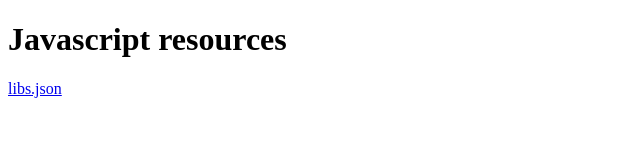
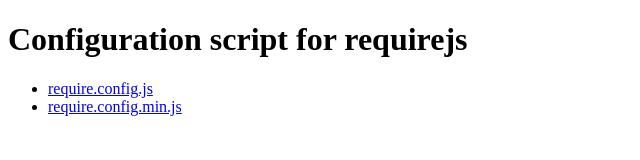
Before and after one commit to quantmind/require-config-js, a website: page index.html in a window 1280 px wide. Shown: the whole page, without its empty margins (0-640 px from the left). Drawn offline with Linux system fonts and the light colour scheme.

Commit message:
added highlight

```diff
--- a/index.html
+++ b/index.html
@@ -4,7 +4,10 @@
 <meta charset='utf-8'>
 </head>
 <body>
-<h1>Javascript resources</h1>
-<a href="libs.json">libs.json</a>
+<h1>Configuration script for requirejs</h1>
+<ul>
+<li><a href="require.config.js">require.config.js</a></li>
+<li><a href="require.config.min.js">require.config.min.js</a></li>
+</ul>
 </body>
 </html>
--- a/require.config.js
+++ b/require.config.js
@@ -21,6 +21,7 @@ var require = (function (require) {
         "d3": "//cdnjs.cloudflare.com/ajax/libs/d3/3.4.11/d3",
         "gridster": "//cdnjs.cloudflare.com/ajax/libs/jquery.gridster/0.2.1/jquery.gridster",
         "holder": "//cdnjs.cloudflare.com/ajax/libs/holder/2.3.1/holder",
+        "highlight": "//cdnjs.cloudflare.com/ajax/libs/highlight.js/8.2/highlight.min.js",
         "jquery": "//code.jquery.com/jquery-1.11.1",
         "leaflet": "http://cdn.leafletjs.com/leaflet-0.7.3/leaflet.js",
         "mathjax": {
```
